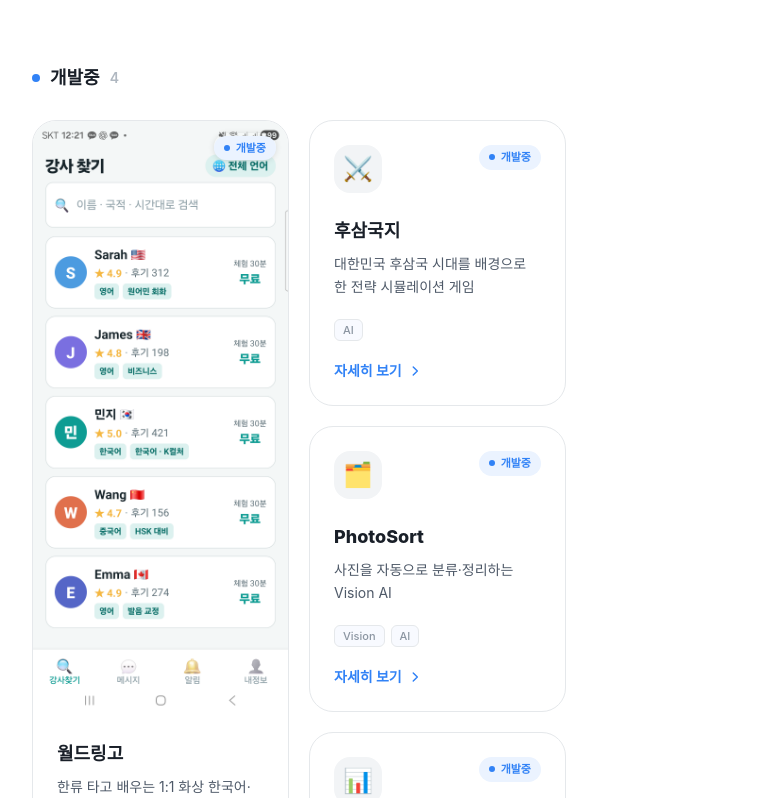
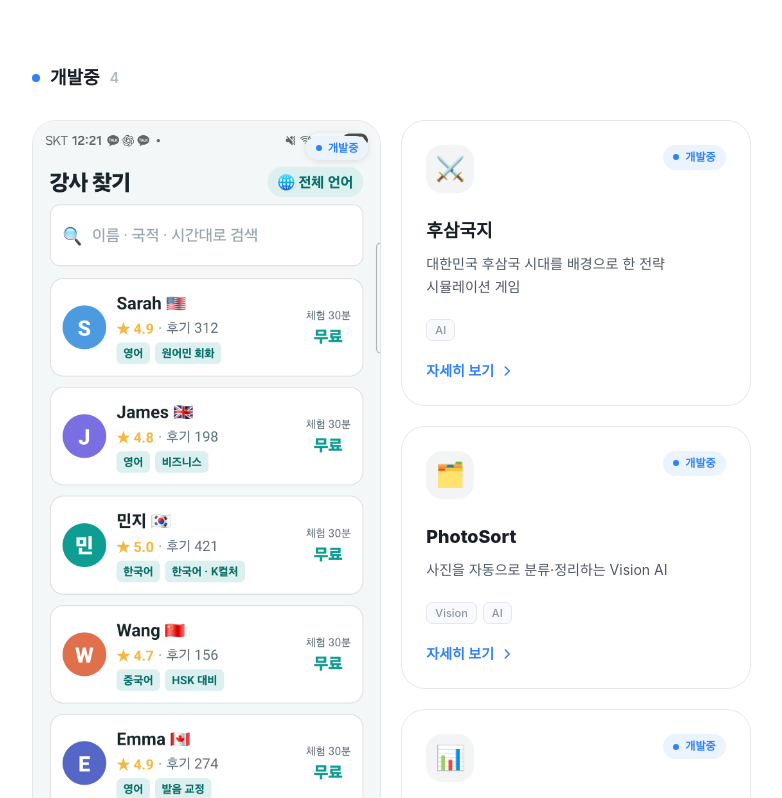
Before and after one commit to lovetoshin/armes-homepage, a Next.js app: page /projects in a window 1280 px wide. Shown: the part 2182-2980 px from the top of the page, without its empty margins (64-846 px from the left). Built offline with nearby package versions, Linux system fonts and the light colour scheme; no server answers; a web font is replaced by a local one.

Commit message:
fix(projects): 개발중 그룹 3열로 - 배포대기중과 카드 너비 통일(3열 비움)

```diff
--- a/components/pages/ProjectsContent.tsx
+++ b/components/pages/ProjectsContent.tsx
@@ -54,8 +54,9 @@ export default function ProjectsContent({ locale = "ko" }: { locale?: Locale })
                 <span className="text-sm text-[#B0B8C1] font-semibold">{list.length}</span>
               </div>
               {status === "dev" ? (
-                /* 개발중: 1열=월드링고(세로 폰스샷) · 2열=나머지 3개 세로 일렬 · 3·4열 비움 */
-                <div className="grid sm:grid-cols-2 lg:grid-cols-4 gap-5 items-start">
+                /* 개발중: 1열=월드링고(세로 폰스샷) · 2열=나머지 3개 세로 일렬 · 3열 비움
+                   (카드 너비를 위 배포대기중과 동일하게 3열 기준으로 맞춤) */
+                <div className="grid sm:grid-cols-2 lg:grid-cols-3 gap-5 items-start">
                   <ProjectCard project={list[0]} locale={locale} />
                   <div className="flex flex-col gap-5">
                     {list.slice(1).map((p) => (
```
